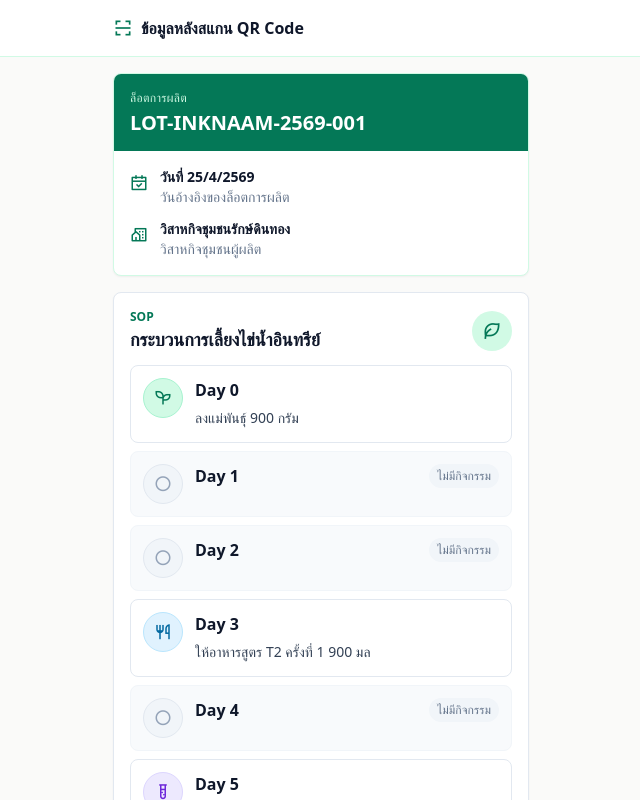
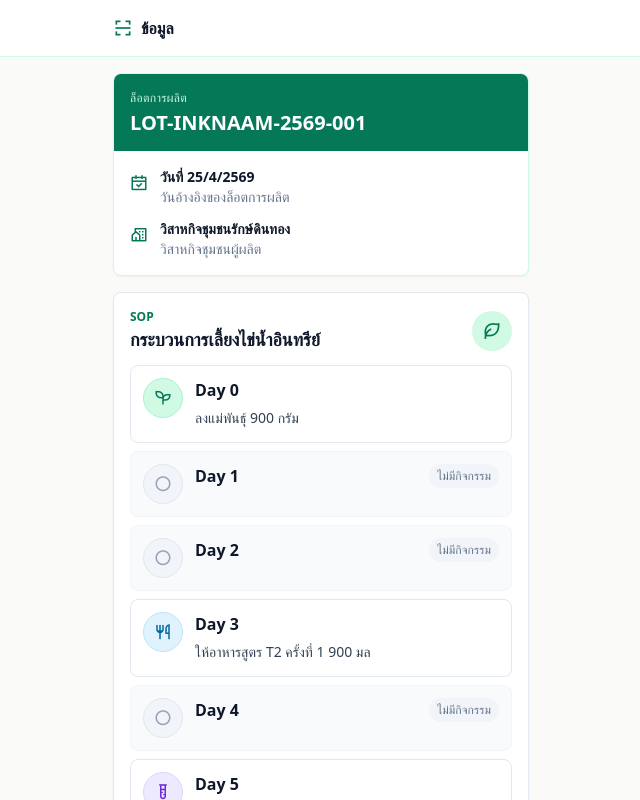
Before and after one commit to James-Chirawat/Track, a React (Vite) app in the folder frontend/: page /product/1 in a window 1280 px wide. Shown: the top 800 px of the page, without its empty margins (319-959 px from the left). Built offline with nearby package versions, Linux system fonts and the light colour scheme; no server answers; the database is empty.

Commit message:
updateww

```diff
--- a/frontend/src/pages/ProductDetails.jsx
+++ b/frontend/src/pages/ProductDetails.jsx
@@ -164,7 +164,7 @@
       <header className="sticky top-0 z-40 border-b border-emerald-100 bg-white/95 backdrop-blur">
         <div className="mx-auto flex h-14 max-w-md items-center px-4">
           <i className="ri-qr-scan-2-line mr-2 text-xl text-emerald-700"></i>
-          <h1 className="truncate text-base font-bold">ข้อมูลหลังสแกน QR Code</h1>
+          <h1 className="truncate text-base font-bold">ข้อมูล</h1>
         </div>
       </header>
 
```
